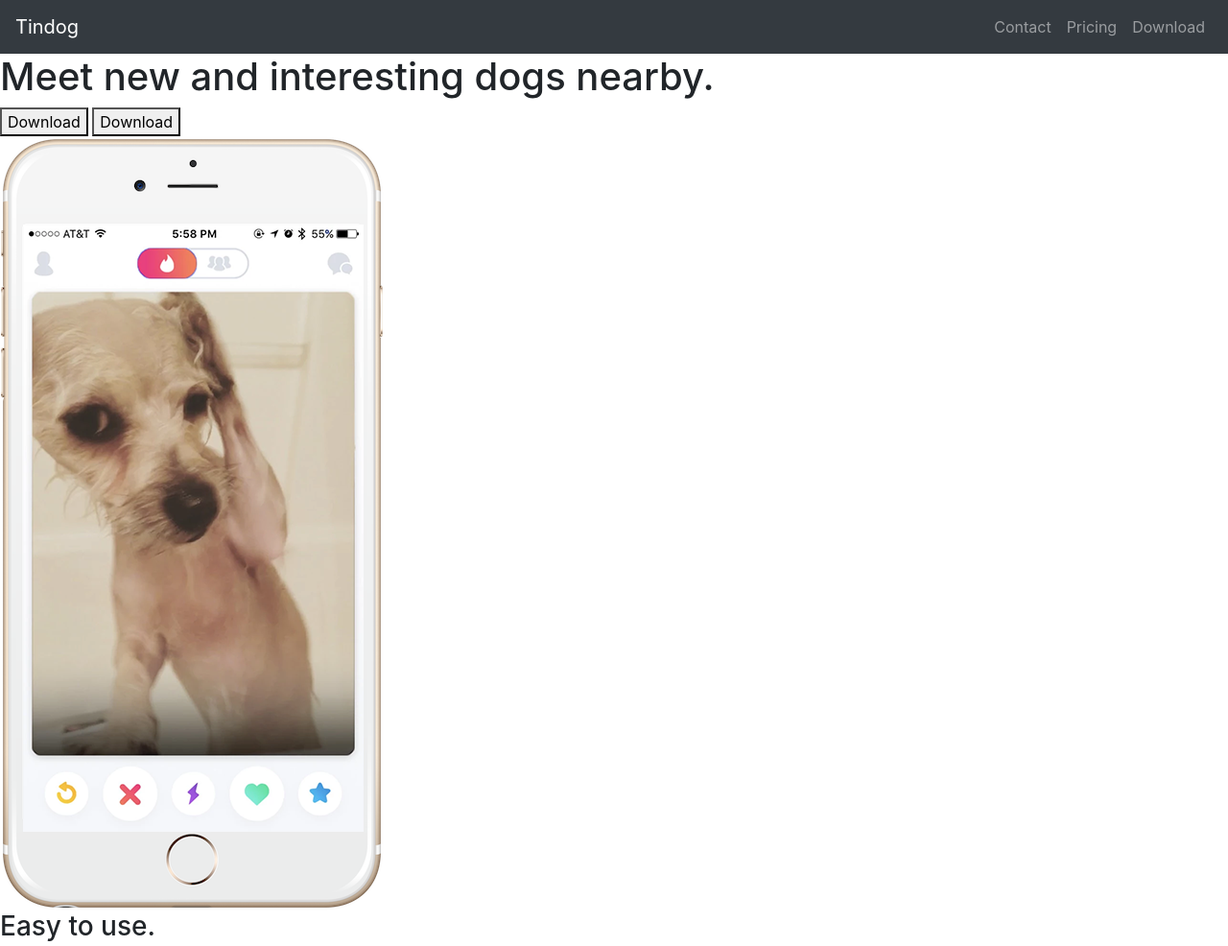
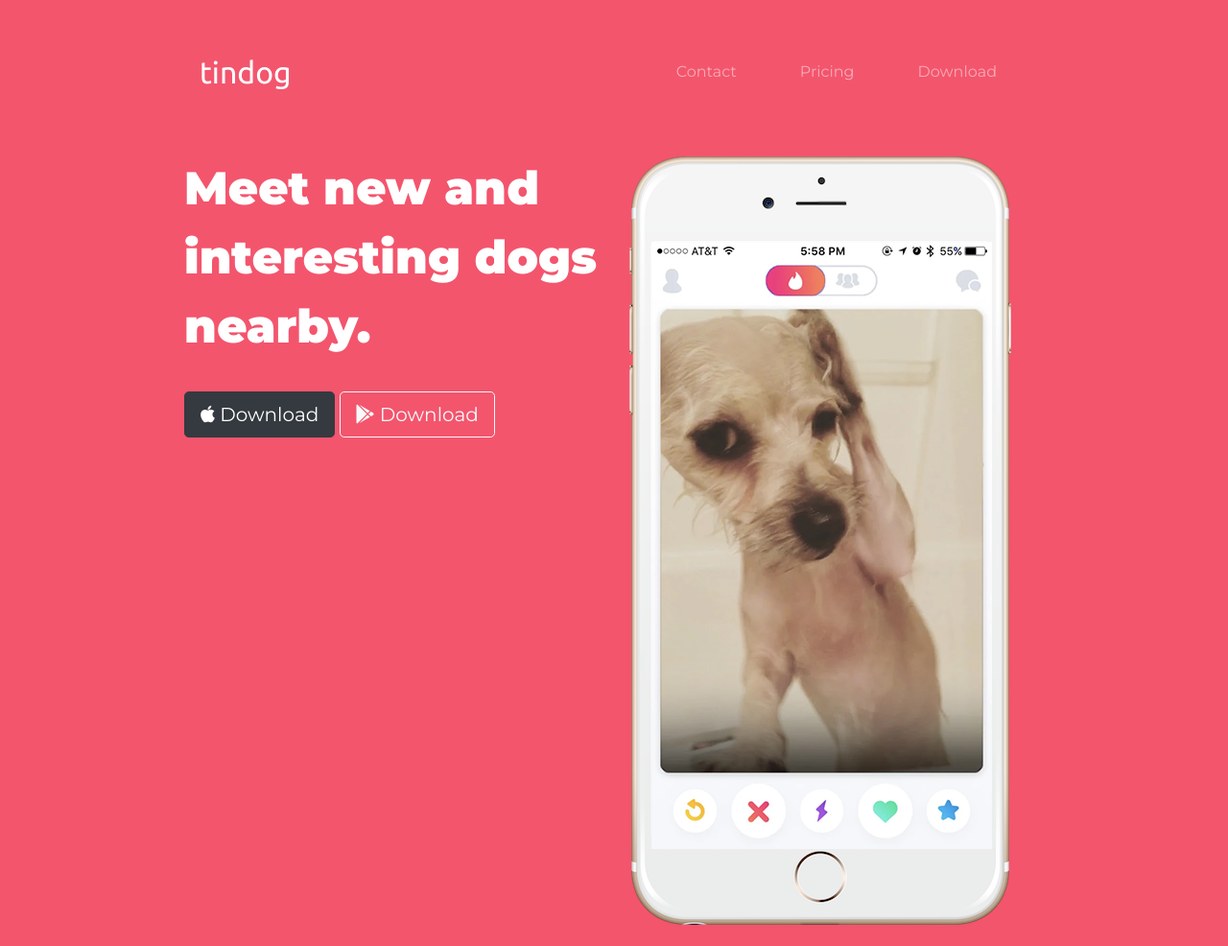
Before and after one commit to mikaelaliwanag/Landing-page-TinDog, a plain HTML site: page index.html in a window 1280 px wide. Shown: the top 986 px of the page at 96% size. Drawn offline with nearby package versions, Linux system fonts and the light colour scheme.

Commit message:
Added grid layouts to title section, bootstrap buttons, and containers. Added google fonts and css styling.

```diff
--- a/css/styles.css
+++ b/css/styles.css
@@ -0,0 +1,38 @@
+body {
+    font-family: 'Montserrat', sans-serif;
+}
+
+#title {
+   background-color: #f3556d;
+}
+
+.container-fluid {
+   padding: 3% 15%;
+}
+
+.navbar-brand {
+    font-family: ubuntu;
+    font-size: 2rem;
+    font-weight: 500;
+}
+
+.nav-link {
+    margin: auto 25px;
+}
+
+.cover {
+    margin-top: 3rem;
+}
+
+.iphone-img {
+
+}
+
+h1 {
+   color: #ffff;
+   font-family: 'Montserrat', sans-serif;
+   font-size: 3rem;
+   font-weight: 900;
+   line-height: 1.5;
+   margin-bottom: 2rem;
+}
--- a/index.html
+++ b/index.html
@@ -4,22 +4,34 @@
 <head>
   <meta charset="utf-8">
   <title>TinDog</title>
-  <link rel="stylesheet" href="https://stackpath.bootstrapcdn.com/bootstrap/4.4.1/css/bootstrap.min.css" integrity="sha384-Vkoo8x4CGsO3+Hhxv8T/Q5PaXtkKtu6ug5TOeNV6gBiFeWPGFN9MuhOf23Q9Ifjh" crossorigin="anonymous">
+
+  <!-- Google Fonts -->
+  <link href="https://fonts.googleapis.com/css?family=Montserrat:400,900|Ubuntu&display=swap" rel="stylesheet">
+
+  <!-- CSS style sheets -->
+  <link rel="stylesheet" href="https://stackpath.bootstrapcdn.com/bootstrap/4.4.1/css/bootstrap.min.css"integrity="sha384-Vkoo8x4CGsO3+Hhxv8T/Q5PaXtkKtu6ug5TOeNV6gBiFeWPGFN9MuhOf23Q9Ifjh" crossorigin="anonymous">
   <link rel="stylesheet" href="css/styles.css">
 
-  <script src="https://code.jquery.com/jquery-3.4.1.slim.min.js" integrity="sha384-J6qa4849blE2+poT4WnyKhv5vZF5SrPo0iEjwBvKU7imGFAV0wwj1yYfoRSJoZ+n" crossorigin="anonymous"></script>
-  <script src="https://cdn.jsdelivr.net/npm/popper.js@1.16.0/dist/umd/popper.min.js" integrity="sha384-Q6E9RHvbIyZFJoft+2mJbHaEWldlvI9IOYy5n3zV9zzTtmI3UksdQRVvoxMfooAo" crossorigin="anonymous"></script>
-  <script src="https://stackpath.bootstrapcdn.com/bootstrap/4.4.1/js/bootstrap.min.js" integrity="sha384-wfSDF2E50Y2D1uUdj0O3uMBJnjuUD4Ih7YwaYd1iqfktj0Uod8GCExl3Og8ifwB6" crossorigin="anonymous"></script>
+  <!-- Font Awesome -->
+  <script src="https://kit.fontawesome.com/51f701322b.js" crossorigin="anonymous"></script>
+
+  <!-- Bootstrap script -->
+  <script src="https://code.jquery.com/jquery-3.4.1.slim.min.js"integrity="sha384-J6qa4849blE2+poT4WnyKhv5vZF5SrPo0iEjwBvKU7imGFAV0wwj1yYfoRSJoZ+n" crossorigin="anonymous"></script>
+  <script src="https://cdn.jsdelivr.net/npm/popper.js@1.16.0/dist/umd/popper.min.js"integrity="sha384-Q6E9RHvbIyZFJoft+2mJbHaEWldlvI9IOYy5n3zV9zzTtmI3UksdQRVvoxMfooAo" crossorigin="anonymous"></script>
+  <script src="https://stackpath.bootstrapcdn.com/bootstrap/4.4.1/js/bootstrap.min.js"integrity="sha384-wfSDF2E50Y2D1uUdj0O3uMBJnjuUD4Ih7YwaYd1iqfktj0Uod8GCExl3Og8ifwB6" crossorigin="anonymous"></script>
 </head>
 
 <body>
 
   <section id="title">
 
+    <div class="container-fluid">
+
       <!-- Nav Bar -->
-    <nav class="navbar bg-dark navbar-expand-lg navbar-dark">
-      <a class="navbar-brand" href="">Tindog</a>
-       <button class="navbar-toggler" type="button" data-toggle="collapse" data-target="#navbarSupportedContent" aria-controls="navbarSupportedContent" aria-expanded="false" aria-label="Toggle navigation">
+      <nav class="navbar navbar-expand-lg navbar-dark">
+        <a class="navbar-brand" href="">tindog</a>
+        <button class="navbar-toggler" type="button" data-toggle="collapse" data-target="#navbarSupportedContent"
+          aria-controls="navbarSupportedContent" aria-expanded="false" aria-label="Toggle navigation">
           <span class="navbar-toggler-icon"></span>
         </button>
         <div class="collapse navbar-collapse" id="navbarSupportedContent">
@@ -38,16 +50,21 @@
       </nav>
 
       <!-- Title -->
+      <div class="row cover">
 
-    <div>
+        <div class="col-lg-6">
           <h1>Meet new and interesting dogs nearby.</h1>
-      <button type="button">Download</button>
-      <button type="button">Download</button>
-    </div>
-    <div>
-      <img src="images/iphone6.png" alt="iphone-mockup">
+          <button type="button" class="btn btn-dark btn-lg"><i class="fab fa-apple"></i> Download</button>
+          <button type="button" class="btn btn-outline-light btn-lg"><i class="fab fa-google-play"></i> Download</button>
         </div>
 
+        <div class="col-lg-6">
+          <img class="iphone-img" src="images/iphone6.png" alt="iphone-mockup">
+        </div>
+
+      </div>
+
+    </div>
   </section>
 
 
```
Lines whose indentation alone changed are shown as unchanged.
